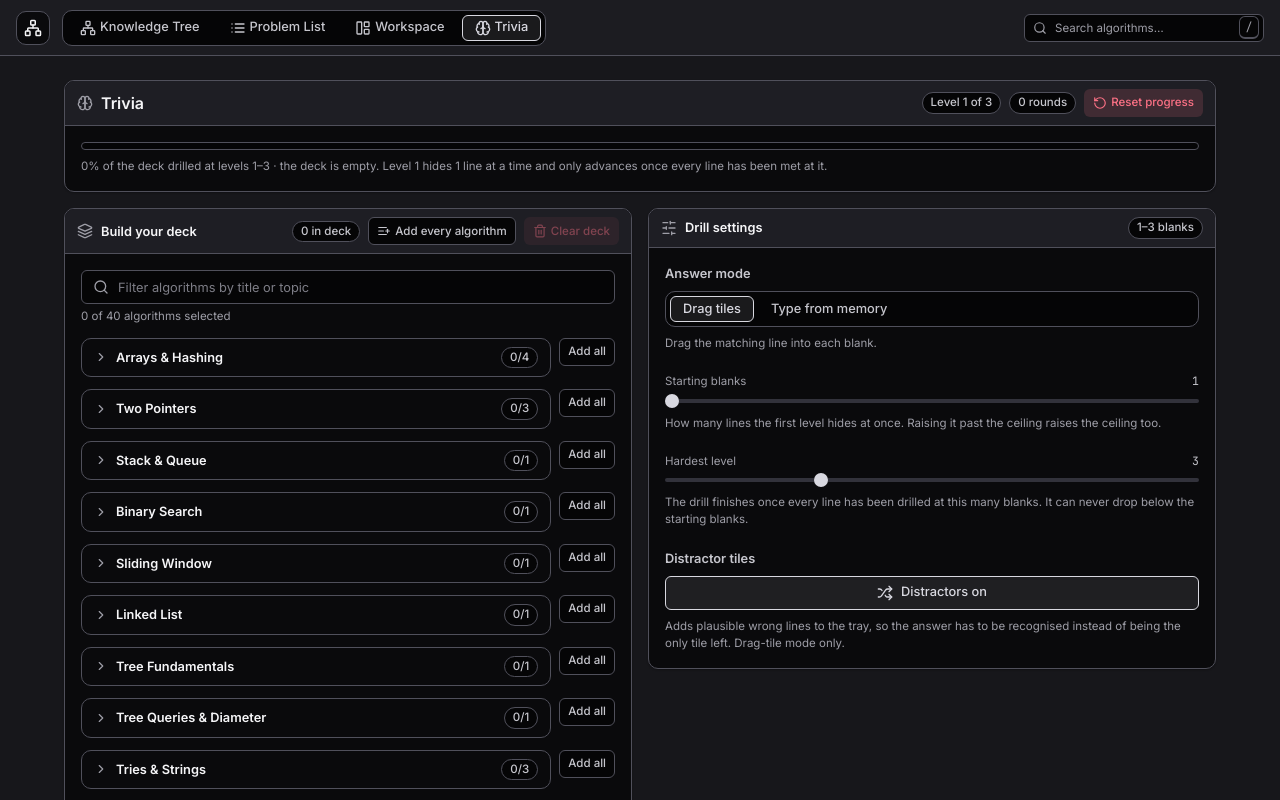
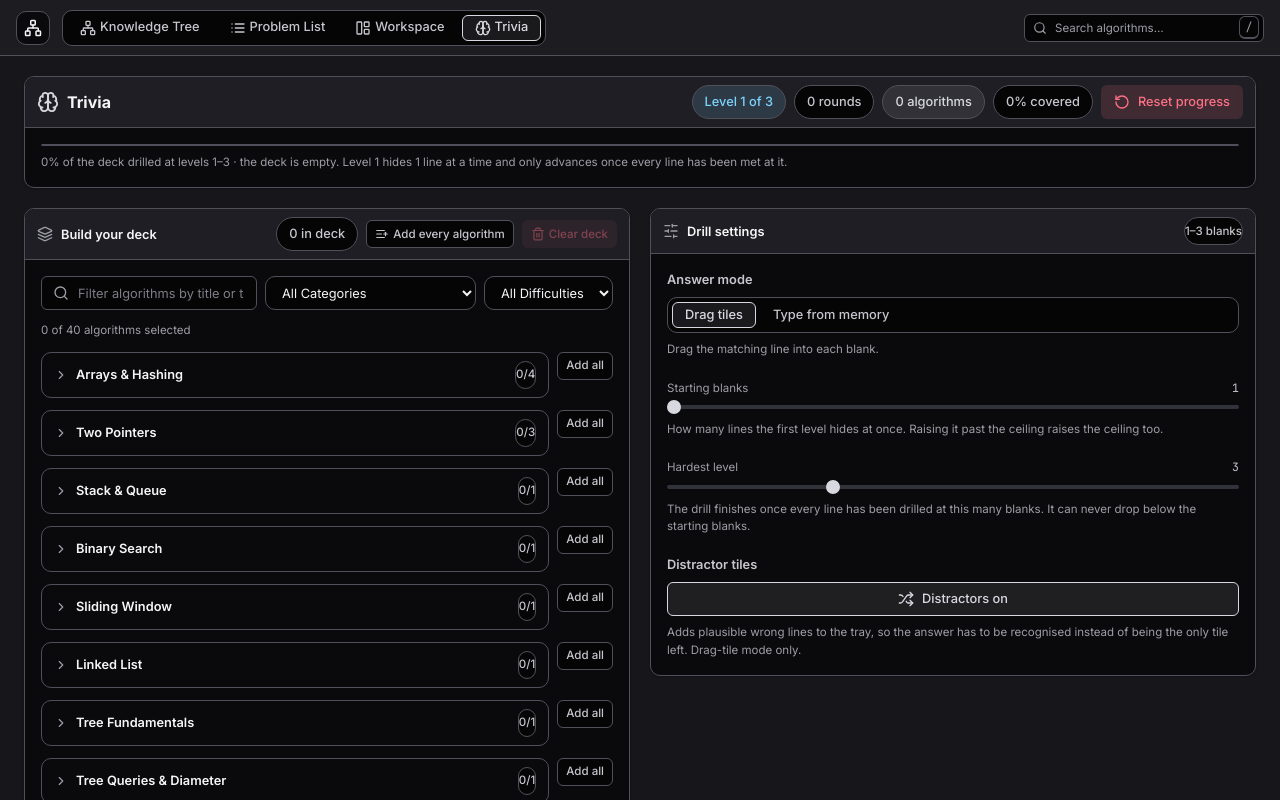
Before and after one commit to onurseckin/dsa_visualizer, a React (Vite) app: page /trivia in a window 1280 px wide. Built offline with nearby package versions, Linux system fonts and the light colour scheme.

Commit message:
feat: standardize badge height sizing, add category and difficulty filters to trivia deck builder, and expand trivia page width

```diff
--- a/src/components/trivia/TriviaDeckBuilder.tsx
+++ b/src/components/trivia/TriviaDeckBuilder.tsx
@@ -1,22 +1,9 @@
 import React, { useMemo, useState } from 'react';
-import { Layers, ListPlus, Search, Trash2 } from 'lucide-react';
+import { Layers, ListPlus, Search, Trash2, Filter } from 'lucide-react';
 import type { CategoryType, DifficultyLevel } from '../../types/dsa';
 import { CATEGORIES } from '../../app/categories';
 import { getAllAlgorithms } from '../../algorithms/registry';
 import { Badge, Button, Card, Collapsible, Input, difficultyBadgeVariant } from '../../ui';
-
-/* Deck builder (DESIGN.md R8.4).
-
-   Quick multi-add is the headline capability, not a convenience: a useful drill
-   deck is "everything in graphs" or "all 40", and clicking forty rows to get
-   there is the reason people never build a deck at all. So every level of the
-   hierarchy carries a one-click add — whole registry, whole category, single row
-   — and every level reports its own count so the deck is legible without
-   opening anything.
-
-   The per-category add button is a sibling of the Collapsible rather than part of
-   its header: the header is itself a <button>, and a button inside a button is
-   invalid HTML that browsers silently reparent. */
 
 export interface TriviaDeckBuilderProps {
   /** Algorithm ids currently in the deck. */
@@ -37,8 +24,7 @@ interface DeckGroup {
 }
 
 const CATEGORY_LABELS: Record<string, string> = Object.fromEntries(
-  // The numeric prefix in CATEGORIES is roadmap ordering, not part of the name.
-  CATEGORIES.map((category) => [category.id, category.label.replace(/^\d+\.\s*/, '')]),
+  CATEGORIES.map((category) => [category.id, category.label.replace(/^\d+\.\s*/, '')])
 );
 
 const PANEL_BORDER: React.CSSProperties = { borderColor: 'var(--border-default)' };
@@ -57,8 +43,6 @@ const rowStyle: React.CSSProperties = {
   textAlign: 'left',
 };
 
-/* Titles are identifiers: a wrapped one changes the row height and makes a long
-   list impossible to scan, so it truncates instead. */
 const titleStyle: React.CSSProperties = {
   minWidth: 0,
   overflow: 'hidden',
@@ -66,8 +50,23 @@ const titleStyle: React.CSSProperties = {
   textOverflow: 'ellipsis',
 };
 
+const selectStyle: React.CSSProperties = {
+  height: 'var(--control-h-md)',
+  padding: '0 var(--space-3)',
+  borderRadius: 'var(--radius-md)',
+  border: '1px solid var(--border-default)',
+  background: 'var(--bg-inset)',
+  color: 'var(--text-primary)',
+  fontSize: 'var(--text-sm)',
+  fontFamily: 'var(--font-ui)',
+  cursor: 'pointer',
+  outline: 'none',
+};
+
 export const TriviaDeckBuilder: React.FC<TriviaDeckBuilderProps> = ({ deck, onChange }) => {
   const [search, setSearch] = useState('');
+  const [categoryFilter, setCategoryFilter] = useState<string>('ALL');
+  const [difficultyFilter, setDifficultyFilter] = useState<string>('ALL');
 
   const algorithms = useMemo(() => getAllAlgorithms(), []);
   const selected = useMemo(() => new Set(deck), [deck]);
@@ -77,6 +76,9 @@ export const TriviaDeckBuilder: React.FC<TriviaDeckBuilderProps> = ({ deck, onCh
     const byCategory = new Map<CategoryType, DeckEntry[]>();
 
     algorithms.forEach((algorithm) => {
+      if (categoryFilter !== 'ALL' && algorithm.category !== categoryFilter) return;
+      if (difficultyFilter !== 'ALL' && algorithm.difficulty !== difficultyFilter) return;
+
       const label = CATEGORY_LABELS[algorithm.category] ?? algorithm.category;
       const matches =
         query.length === 0 ||
@@ -89,17 +91,16 @@ export const TriviaDeckBuilder: React.FC<TriviaDeckBuilderProps> = ({ deck, onCh
       byCategory.set(algorithm.category, entries);
     });
 
-    // Roadmap order, not registry order: the categories read as a curriculum.
     return CATEGORIES.filter((category) => byCategory.has(category.id)).map((category) => ({
       id: category.id,
       label: CATEGORY_LABELS[category.id] ?? category.id,
       entries: byCategory.get(category.id) ?? [],
     }));
-  }, [algorithms, search]);
+  }, [algorithms, search, categoryFilter, difficultyFilter]);
 
   const visibleIds = useMemo(
     () => groups.flatMap((group) => group.entries.map((entry) => entry.id)),
-    [groups],
+    [groups]
   );
 
   const addMany = (ids: string[]) => {
@@ -129,8 +130,8 @@ export const TriviaDeckBuilder: React.FC<TriviaDeckBuilderProps> = ({ deck, onCh
       icon={<Layers aria-hidden="true" />}
       style={PANEL_BORDER}
       actions={
-        <div style={{ display: 'flex', alignItems: 'center', gap: 'var(--space-2)' }}>
-          <Badge variant="neutral" style={PANEL_BORDER}>
+        <div style={{ display: 'flex', alignItems: 'center', gap: 'var(--space-2)', flexWrap: 'wrap' }}>
+          <Badge variant="neutral" size="md" style={PANEL_BORDER}>
             {deck.length} in deck
           </Badge>
           <Button size="sm" icon={<ListPlus aria-hidden="true" />} onClick={addEverything}>
@@ -149,7 +150,9 @@ export const TriviaDeckBuilder: React.FC<TriviaDeckBuilderProps> = ({ deck, onCh
       }
     >
       <div style={{ display: 'flex', flexDirection: 'column', gap: 'var(--space-3)' }}>
-        <div style={{ display: 'flex', flexDirection: 'column', gap: 'var(--space-1)' }}>
+        {/* Search & Category/Difficulty Filter Toolbar */}
+        <div style={{ display: 'flex', gap: 'var(--space-2)', flexWrap: 'wrap', alignItems: 'center' }}>
+          <div style={{ flex: '1 1 200px', minWidth: 0 }}>
             <Input
               value={search}
               onChange={(event) => setSearch(event.currentTarget.value)}
@@ -158,10 +161,54 @@ export const TriviaDeckBuilder: React.FC<TriviaDeckBuilderProps> = ({ deck, onCh
               placeholder="Filter algorithms by title or topic"
               aria-label="Filter algorithms"
             />
+          </div>
+          <select
+            value={categoryFilter}
+            onChange={(e) => setCategoryFilter(e.target.value)}
+            style={selectStyle}
+            aria-label="Filter by category"
+          >
+            <option value="ALL">All Categories</option>
+            {CATEGORIES.map((cat) => (
+              <option key={cat.id} value={cat.id}>
+                {cat.label.replace(/^\d+\.\s*/, '')}
+              </option>
+            ))}
+          </select>
+          <select
+            value={difficultyFilter}
+            onChange={(e) => setDifficultyFilter(e.target.value)}
+            style={selectStyle}
+            aria-label="Filter by difficulty"
+          >
+            <option value="ALL">All Difficulties</option>
+            <option value="Easy">Easy</option>
+            <option value="Medium">Medium</option>
+            <option value="Hard">Hard</option>
+          </select>
+        </div>
+
+        <div style={{ display: 'flex', justifyContent: 'space-between', alignItems: 'center' }}>
           <span style={hintStyle}>
             {deck.length} of {algorithms.length} algorithms selected
-            {search.trim().length > 0 ? ` · ${visibleIds.length} shown` : ''}
+            {search.trim().length > 0 || categoryFilter !== 'ALL' || difficultyFilter !== 'ALL'
+              ? ` · ${visibleIds.length} shown`
+              : ''}
           </span>
+          {(search || categoryFilter !== 'ALL' || difficultyFilter !== 'ALL') && (
+            <Button
+              size="sm"
+              variant="ghost"
+              icon={<Filter aria-hidden="true" />}
+              onClick={() => {
+                setSearch('');
+                setCategoryFilter('ALL');
+                setDifficultyFilter('ALL');
+              }}
+            >
+              Reset filters
+            </Button>
+          )}
         </div>
 
         {groups.length === 0 ? (
@@ -180,7 +227,7 @@ export const TriviaDeckBuilder: React.FC<TriviaDeckBuilderProps> = ({ deck, onCh
                 style={{ flex: 1, minWidth: 0, ...PANEL_BORDER }}
                 title={group.label}
                 meta={
-                  <Badge variant={count > 0 ? 'info' : 'neutral'} style={PANEL_BORDER}>
+                  <Badge variant={count > 0 ? (complete ? 'success' : 'info') : 'neutral'} size="sm" style={PANEL_BORDER}>
                     {count}/{group.entries.length}
                   </Badge>
                 }
@@ -198,7 +245,7 @@ export const TriviaDeckBuilder: React.FC<TriviaDeckBuilderProps> = ({ deck, onCh
                       >
                         <span style={titleStyle}>{entry.title}</span>
                         {entry.difficulty !== undefined ? (
-                          <Badge variant={difficultyBadgeVariant(entry.difficulty)}>
+                          <Badge variant={difficultyBadgeVariant(entry.difficulty)} size="sm">
                             {entry.difficulty}
                           </Badge>
                         ) : null}
--- a/src/routes/trivia.tsx
+++ b/src/routes/trivia.tsx
@@ -28,39 +28,26 @@ import { TriviaDeckBuilder } from '../components/trivia/TriviaDeckBuilder';
 import { TriviaSettings } from '../components/trivia/TriviaSettings';
 import { TriviaSession } from '../components/trivia/TriviaSession';
 
-/* The trivia page (DESIGN.md R8.4).
-
-   This route is the only stateful piece of the feature: the engine is pure and
-   the three panels below are presentational, so deck, settings, progress and the
-   current round all live here and nowhere else. Every state change that the user
-   would expect to survive a reload is written through triviaStorage immediately —
-   there is no save button, and a drill abandoned mid-deck has to come back where
-   it was left. */
-
 export const Route = createFileRoute('/trivia')({
   component: TriviaPage,
 });
 
-/* ui.css defaults card edges to --border-subtle, which barely reads against the
-   near-black surface; every panel here promotes it to --border-default (R6.2). */
 const PANEL_BORDER: React.CSSProperties = { borderColor: 'var(--border-default)' };
 
 const pageStyle: React.CSSProperties = {
-  padding: 'var(--space-6)',
-  maxWidth: '1200px',
+  padding: 'var(--space-5) var(--space-6)',
+  maxWidth: '1440px',
   margin: '0 auto',
   width: '100%',
   display: 'flex',
   flexDirection: 'column',
-  gap: 'var(--space-4)',
+  gap: 'var(--space-5)',
 };
 
-/* Builder and settings share a row when there is room and stack when there is
-   not, so the deck list never gets squeezed into a one-word column. */
 const setupGridStyle: React.CSSProperties = {
   display: 'grid',
-  gridTemplateColumns: 'repeat(auto-fit, minmax(320px, 1fr))',
-  gap: 'var(--space-4)',
+  gridTemplateColumns: 'repeat(auto-fit, minmax(360px, 1fr))',
+  gap: 'var(--space-5)',
   alignItems: 'start',
 };
 
@@ -71,7 +58,7 @@ const hintStyle: React.CSSProperties = {
 };
 
 const barTrackStyle: React.CSSProperties = {
-  height: 'var(--space-2)',
+  height: 'var(--space-2-5)',
   borderRadius: 'var(--radius-full)',
   background: 'var(--bg-inset)',
   border: '1px solid var(--border-default)',
@@ -84,15 +71,9 @@ interface DeckSources {
 }
 
 function TriviaPage() {
-  /* Read during the first render rather than in an effect: an effect would paint
-     an empty deck and default settings first, which reads as "my progress is
-     gone" for the one second before it is replaced. */
   const [config, setConfig] = useState<TriviaConfig>(readTriviaConfig);
   const [progress, setProgress] = useState<TriviaProgress>(readTriviaProgress);
   const [round, setRound] = useState<TriviaRound | null>(null);
-  /* Latched, not derived: with a fresh deck the setup has to stay put while the
-     user adds algorithms, and deriving "setup is open" from an empty deck would
-     throw them into a session the instant they picked the first one. */
   const [isSetupOpen, setIsSetupOpen] = useState(() => config.deck.length === 0);
   const [isResetOpen, setIsResetOpen] = useState(false);
 
@@ -101,9 +82,6 @@ function TriviaPage() {
     const nextMeta = new Map<string, TriviaMeta | undefined>();
     config.deck.forEach((id) => {
       const algorithm = getAlgorithm(id);
-      /* A stored id that is not in the registry is skipped instead of being
-         pruned from the deck: storage is shared with older/newer builds, and
-         silently rewriting the user's deck would lose the entry for good. */
       if (algorithm === undefined) return;
       nextSources.set(id, parsePuzzleLines(algorithm.code, algorithm.trivia));
       nextMeta.set(id, algorithm.trivia);
@@ -114,14 +92,10 @@ function TriviaPage() {
   const isDeckEmpty = sources.size === 0;
   const showSetup = isSetupOpen || isDeckEmpty;
 
-  /* What the next round will actually hide: the engine clamps a stored level into
-     the configured window, so the indicator has to clamp the same way or it will
-     advertise a difficulty the drill is not running at. */
   const level =
     round?.level ?? Math.min(Math.max(progress.level, config.minBlanks), config.maxBlanks);
   const coverage = Math.round(coverageRatio(progress, sources, config) * 100);
 
-  // Dropping an algorithm from the deck must also retire the round it was serving.
   useEffect(() => {
     if (round !== null && !sources.has(round.algorithmId)) setRound(null);
   }, [round, sources]);
@@ -131,8 +105,6 @@ function TriviaPage() {
     setRound(pickRound({ config, progress, sources, meta }));
   }, [showSetup, round, progress, config, sources, meta, isDeckEmpty]);
 
-  /* The stored value is authoritative, not the patch: writeTriviaConfig
-     normalises min/max, so state has to take back what was actually written. */
   const applyConfig = (patch: Partial<TriviaConfig>) => {
     setConfig(writeTriviaConfig({ ...config, ...patch }));
   };
@@ -149,7 +121,6 @@ function TriviaPage() {
 
   const handleConfirmReset = () => {
     clearTrivia();
-    // Re-read rather than assume the defaults, so memory matches storage exactly.
     setConfig(readTriviaConfig());
     setProgress(readTriviaProgress());
     setRound(null);
@@ -162,36 +133,34 @@ function TriviaPage() {
 
   return (
     <div style={pageStyle}>
+      {/* Top Header Card & Master Controls */}
       <Card
         style={PANEL_BORDER}
-        icon={<Brain aria-hidden="true" />}
+        icon={<Brain aria-hidden="true" style={{ width: 22, height: 22, color: 'var(--accent)' }} />}
         title={
-          <span
-            style={{ fontSize: 'var(--text-lg)', fontWeight: 600, color: 'var(--text-primary)' }}
-          >
+          <span style={{ fontSize: 'var(--text-lg)', fontWeight: 700, color: 'var(--text-primary)' }}>
             Trivia
           </span>
         }
         actions={
-          <div
-            style={{
-              display: 'flex',
-              alignItems: 'center',
-              gap: 'var(--space-2)',
-              flexWrap: 'wrap',
-            }}
-          >
-            <Badge variant="neutral" style={PANEL_BORDER}>
-              {`Level ${level} of ${config.maxBlanks}`}
+          <div style={{ display: 'flex', alignItems: 'center', gap: 'var(--space-2)', flexWrap: 'wrap' }}>
+            <Badge variant="info" size="md" style={PANEL_BORDER}>
+              Level {level} of {config.maxBlanks}
             </Badge>
-            <Badge variant="neutral" style={PANEL_BORDER}>
-              {`${progress.roundsPlayed} round${progress.roundsPlayed === 1 ? '' : 's'}`}
+            <Badge variant="neutral" size="md" style={PANEL_BORDER}>
+              {progress.roundsPlayed} {progress.roundsPlayed === 1 ? 'round' : 'rounds'}
             </Badge>
-            {/* One "Start drilling" button, in the setup footer — repeating it up
-                here would give two controls the same accessible name. */}
+            <Badge variant="accent" size="md" style={PANEL_BORDER}>
+              {sources.size} {sources.size === 1 ? 'algorithm' : 'algorithms'}
+            </Badge>
+            <Badge variant={coverage >= 100 ? 'success' : 'neutral'} size="md" style={PANEL_BORDER}>
+              {coverage}% covered
+            </Badge>
+
             {showSetup ? null : (
               <Button
-                size="sm"
+                size="md"
+                variant="secondary"
                 icon={<ListChecks aria-hidden="true" />}
                 onClick={() => setIsSetupOpen(true)}
               >
@@ -199,7 +168,7 @@ function TriviaPage() {
               </Button>
             )}
             <Button
-              size="sm"
+              size="md"
               variant="danger"
               icon={<RotateCcw aria-hidden="true" />}
               onClick={() => setIsResetOpen(true)}
@@ -257,10 +226,11 @@ function TriviaPage() {
               <span style={hintStyle}>
                 {isDeckEmpty
                   ? 'Add at least one algorithm to the deck to start drilling.'
-                  : 'Settings and deck are saved as you change them — start whenever you are ready.'}
+                  : 'Settings and deck are saved automatically — start whenever you are ready.'}
               </span>
               <Button
                 variant="primary"
+                size="md"
                 icon={<Play aria-hidden="true" />}
                 disabled={isDeckEmpty}
                 onClick={() => setIsSetupOpen(false)}
@@ -277,7 +247,7 @@ function TriviaPage() {
               style={PANEL_BORDER}
               icon={<Trophy aria-hidden="true" />}
               title="Deck complete"
-              actions={<Badge variant="success">Curriculum covered</Badge>}
+              actions={<Badge variant="success" size="md">Curriculum covered</Badge>}
             >
               <span style={hintStyle}>
                 {`Every line of all ${sources.size} algorithm${sources.size === 1 ? '' : 's'} has been drilled at up to ${config.maxBlanks} blank${config.maxBlanks === 1 ? '' : 's'}. Raise the hardest level to keep going, add more algorithms, or reset progress to start the deck over.`}
--- a/src/styles/ui.css
+++ b/src/styles/ui.css
@@ -145,8 +145,10 @@
 .ui-badge {
   display: inline-flex;
   align-items: center;
+  justify-content: center;
   gap: var(--space-1);
-  padding: var(--space-1) var(--space-2);
+  height: var(--control-h-sm);
+  padding: 0 var(--space-2-5);
   border: 1px solid transparent;
   border-radius: var(--radius-full);
   font-family: var(--font-ui);
@@ -154,9 +156,12 @@
   font-weight: 500;
   line-height: 1;
   white-space: nowrap;
+  user-select: none;
 }
 
 .ui-badge--md {
+  height: var(--control-h-md);
+  padding: 0 var(--space-3);
   font-size: var(--text-sm);
 }
 
```
Lines whose indentation alone changed are shown as unchanged.
